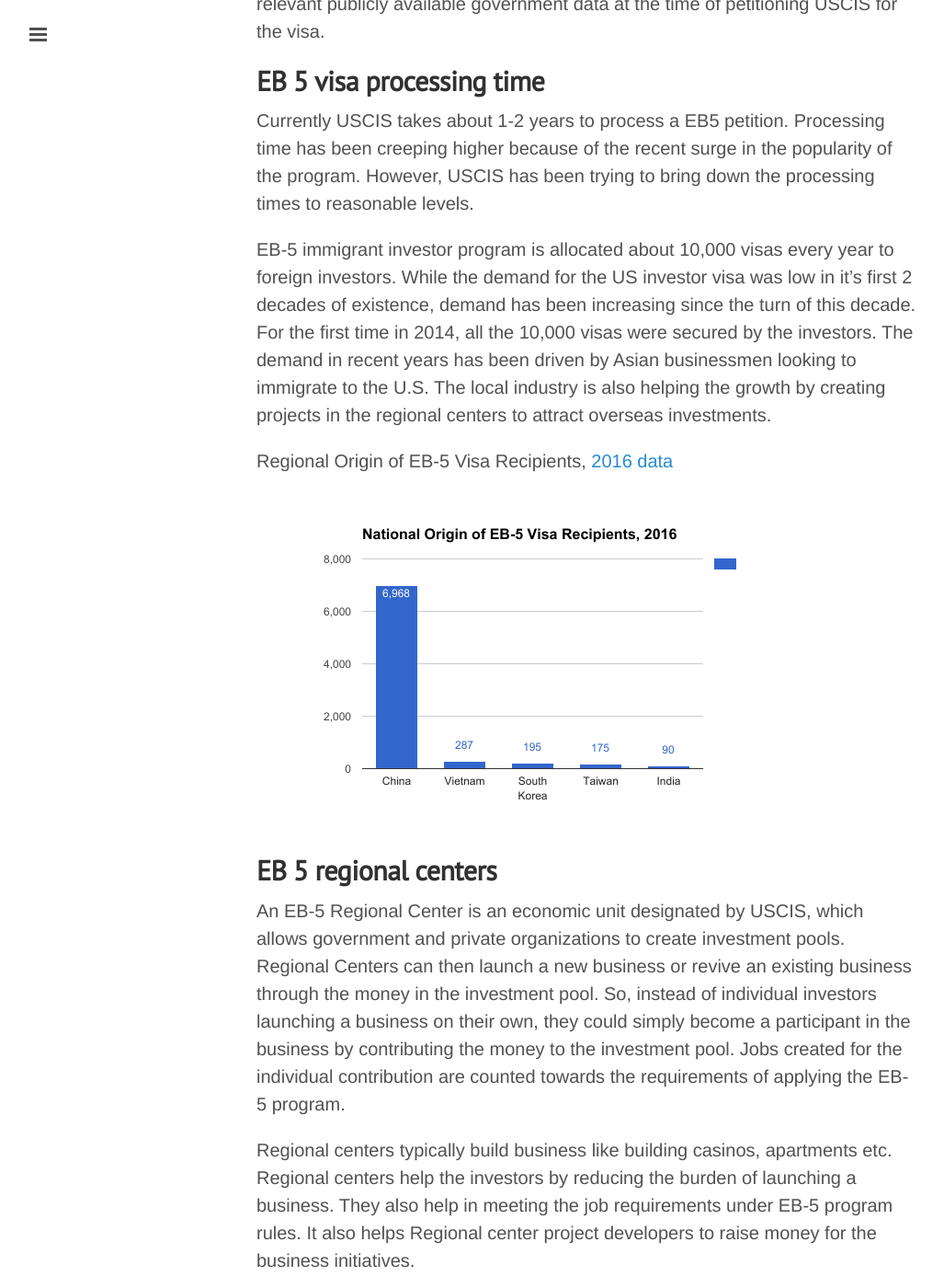
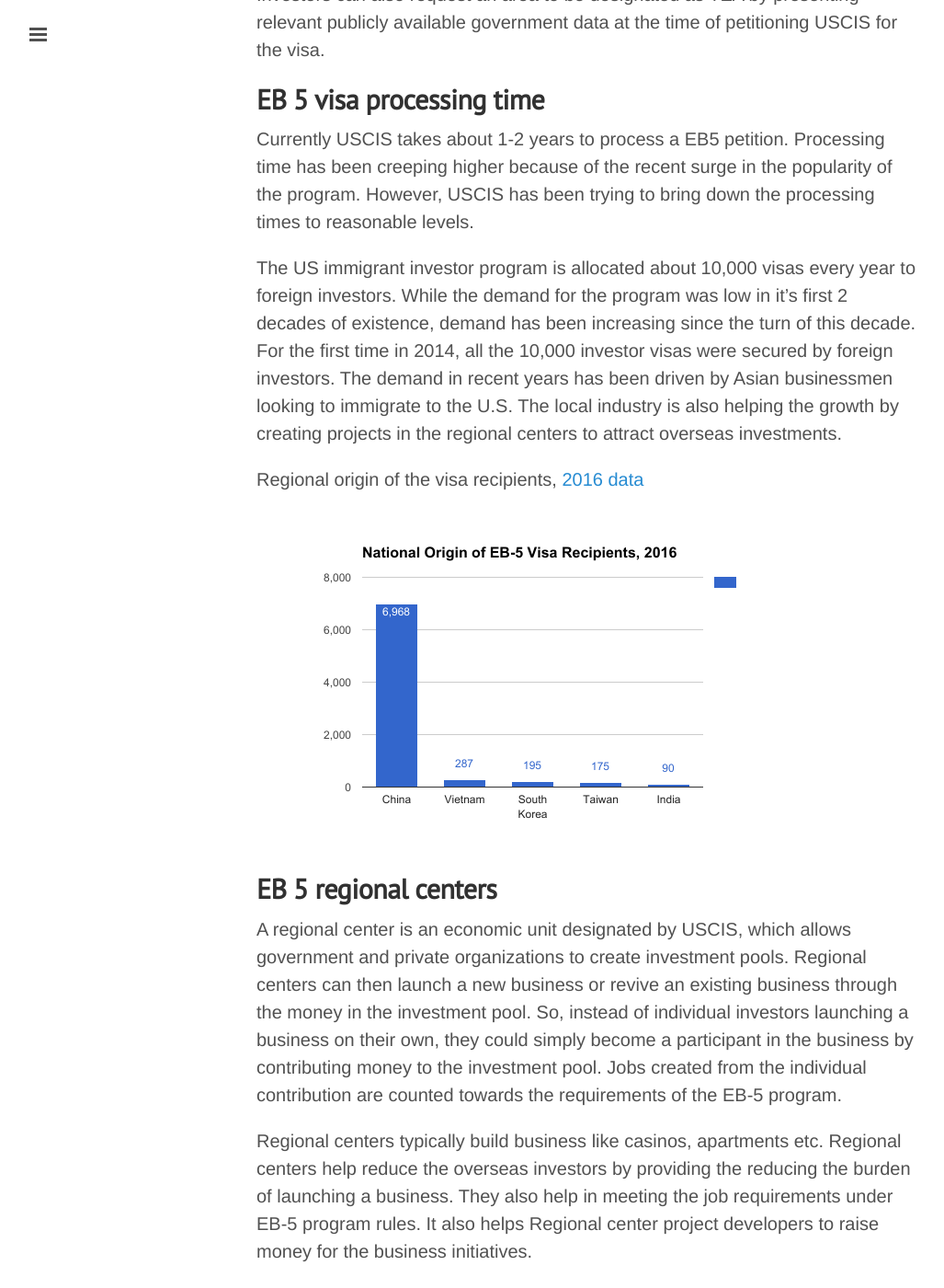
Before and after one commit to gitforwork2/gitforwork.github.io, a Jekyll site: the page built from index.html, in a window 1280 px wide and 1400 px high, scrolled down 1512 px. Shown: the whole window at 92% size, without its empty margins (1-1028 px from the left). Built offline with Jekyll 4.4.1, drawn with Linux system fonts in a browser that asks for light colours; nearby versions of some CDN libraries; the list of posts is cut into pages by our own code; some of the changed text lies outside the part shown.

Commit message:
Update 2017-4-22-eb-5.md

```diff
--- a/_posts/2017-4-22-eb-5.md
+++ b/_posts/2017-4-22-eb-5.md
@@ -1,6 +1,6 @@
 ---
 layout: post
-title: EB 5 visa - 2017's Complete Executive Summary
+title: EB 5 visa - 2017 Complete Executive Summary
 date: 2017-4-22
 tags: EB5 regional-center
 comments: true
@@ -31,7 +31,7 @@
 
 * Alternatively, investments can be made through predesignated regional centers
 
-* Non-commercial investments like personal residence does not count towards EB-5 immigrant investor program
+> Non-commercial investments like personal residence do not qualify for the program
 
 #### Targeted Employment Areas
 Targeted Employment Area (TEA) is defined by USCIS. Roughly, at the time of investment, a rural area outside a metropolitan statistical area (MSA) or an area within a MSA or an outer boundary of any city or town (with over 20,000 population) which has experienced 150% unemployment rate of the national average.
@@ -42,17 +42,17 @@
 
 Currently USCIS takes about 1-2 years to process a EB5 petition. Processing time has been creeping higher because of the recent surge in the popularity of the program. However, USCIS has been trying to bring down the processing times to reasonable levels.
 
-EB-5 immigrant investor program is allocated about 10,000 visas every year to foreign investors. While the demand for the US investor visa was low in it's first 2 decades of existence, demand has been increasing since the turn of this decade. For the first time in 2014, all the 10,000 visas were secured by the investors. The demand in recent years has been driven by Asian businessmen looking to immigrate to the U.S. The local industry is also helping the growth by creating projects in the regional centers to attract overseas investments.
+The US immigrant investor program is allocated about 10,000 visas every year to foreign investors. While the demand for the program was low in it's first 2 decades of existence, demand has been increasing since the turn of this decade. For the first time in 2014, all the 10,000 investor visas were secured by foreign investors. The demand in recent years has been driven by Asian businessmen looking to immigrate to the U.S. The local industry is also helping the growth by creating projects in the regional centers to attract overseas investments.
 
-Regional Origin of EB-5 Visa Recipients, [2016 data](https://travel.state.gov/content/dam/visas/Statistics/AnnualReports/FY2016AnnualReport/FY16AnnualReport-TableVI-PartIV.pdf)
+Regional origin of the visa recipients, [2016 data](https://travel.state.gov/content/dam/visas/Statistics/AnnualReports/FY2016AnnualReport/FY16AnnualReport-TableVI-PartIV.pdf)
 
 ![EB 5 recipients](/assets/images/posts/eb5-country-demand.png)
 
 ## EB 5 regional centers
 
-An EB-5 Regional Center is an economic unit designated by USCIS, which allows government and private organizations to create investment pools. Regional Centers can then launch a new business or revive an existing business through the money in the investment pool. So, instead of individual investors launching a business on their own, they could simply become a participant in the business by contributing the money to the investment pool. Jobs created for the individual contribution are counted towards the requirements of applying the EB-5 program.
+A regional center is an economic unit designated by USCIS, which allows government and private organizations to create investment pools. Regional centers can then launch a new business or revive an existing business through the money in the investment pool. So, instead of individual investors launching a business on their own, they could simply become a participant in the business by contributing money to the investment pool. Jobs created from the individual contribution are counted towards the requirements of the EB-5 program.
 
-Regional centers typically build business like building casinos, apartments etc. Regional centers help the investors by reducing the burden of launching a business. They also help in meeting the job requirements under EB-5 program rules. It also helps Regional center project developers to raise money for the business initiatives.
+Regional centers typically build business like casinos, apartments etc. Regional centers help reduce the overseas investors by providing the reducing the burden of launching a business. They also help in meeting the job requirements under EB-5 program rules. It also helps Regional center project developers to raise money for the business initiatives.
 
 Another important advantage of Regional Center petitioners are that they may meet the job creation requirements based on economic projections of either direct or indirect job creation.
 But the petitioners through new commercial enterprise can only count the directly created jobs for the the job creation requirement.
@@ -81,11 +81,11 @@
 
 ## EB 5 risks
 
-Even though USCIS approves EB-5 regional centers, it doesn't endorse the activities of the regional center. USCIS approval also doesn't eliminate risk to the investor or guarantee U.S. securities laws compliance. Several fraudulent activities have come to the fore in recent times.
+Even though USCIS approves the regional centers, it doesn't endorse the activities of the center. The approval also doesn't eliminate the risk nor does it guarantee U.S. securities laws compliance. Several fraudulent activities have come to the fore in recent times.
 
-Unlike other investments, the primary objective of EB 5 investments is securing a U.S. green card and in many cases the investors are located in a different country. Fraudulent businesses can take advantage of the situation and raise money from foreign investors by marketing as EB-5 qualifying investment opportunities. Such investors potentially could potentially lose their investments and the immigration petition as well.
+Unlike other investments, the primary objective of EB 5 investments is securing a U.S. green card and in many cases the investors are located in a far off country. Fraudulent businesses can take advantage of the situation and raise money from foreign investors by marketing as EB-5 qualifying investment opportunities. Such investors potentially could potentially lose their investments and the immigration petition as well.
 
-The United States Securities and Exchange Commission (SEC) has stepped up the monitoring of EB 5 program. However, SEC urged  investors to be cautious of fraudulent investment opportunities. So it's highly important for the foreign investors to do their own due diligence before making investment decisions.
+The United States Securities and Exchange Commission (SEC) has stepped up the monitoring of the EB 5 program. However, SEC urged  investors to be cautious of fraudulent investment opportunities. So it's highly important for the foreign investors to do their own due diligence before making investment decisions.
 
 USCIS has recently stepped up it's audit efforts of the regional centers. And it periodically terminates regional centers which were approved earlier.
 Such terminated regional centers are published on the USCIS  [website](https://www.uscis.gov/working-united-states/permanent-workers/employment-based-immigration-fifth-preference-eb-5/eb-5-immigrant-investor-process/regional-center-terminations)
```
Also changed, not shown: other parts of _posts/2017-4-22-eb-5.md (+2 -2 lines).
